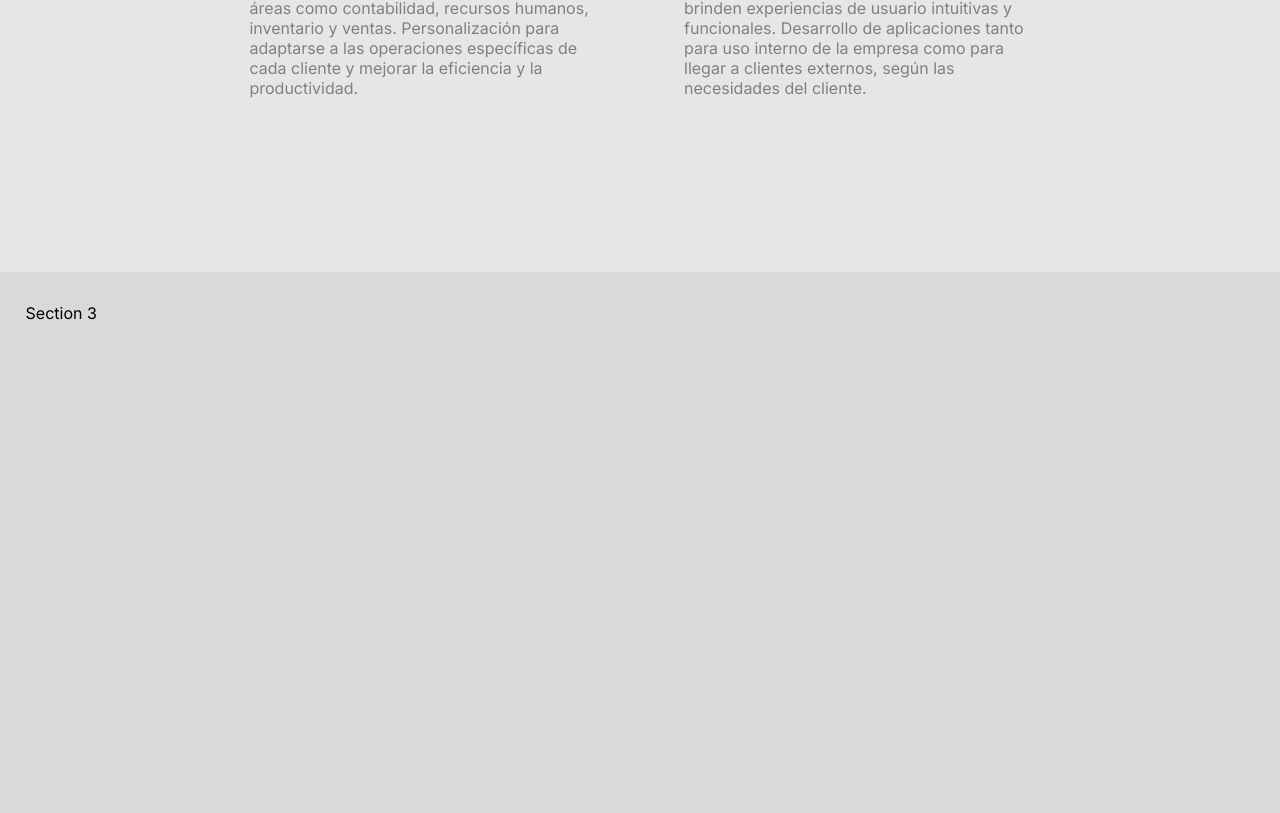
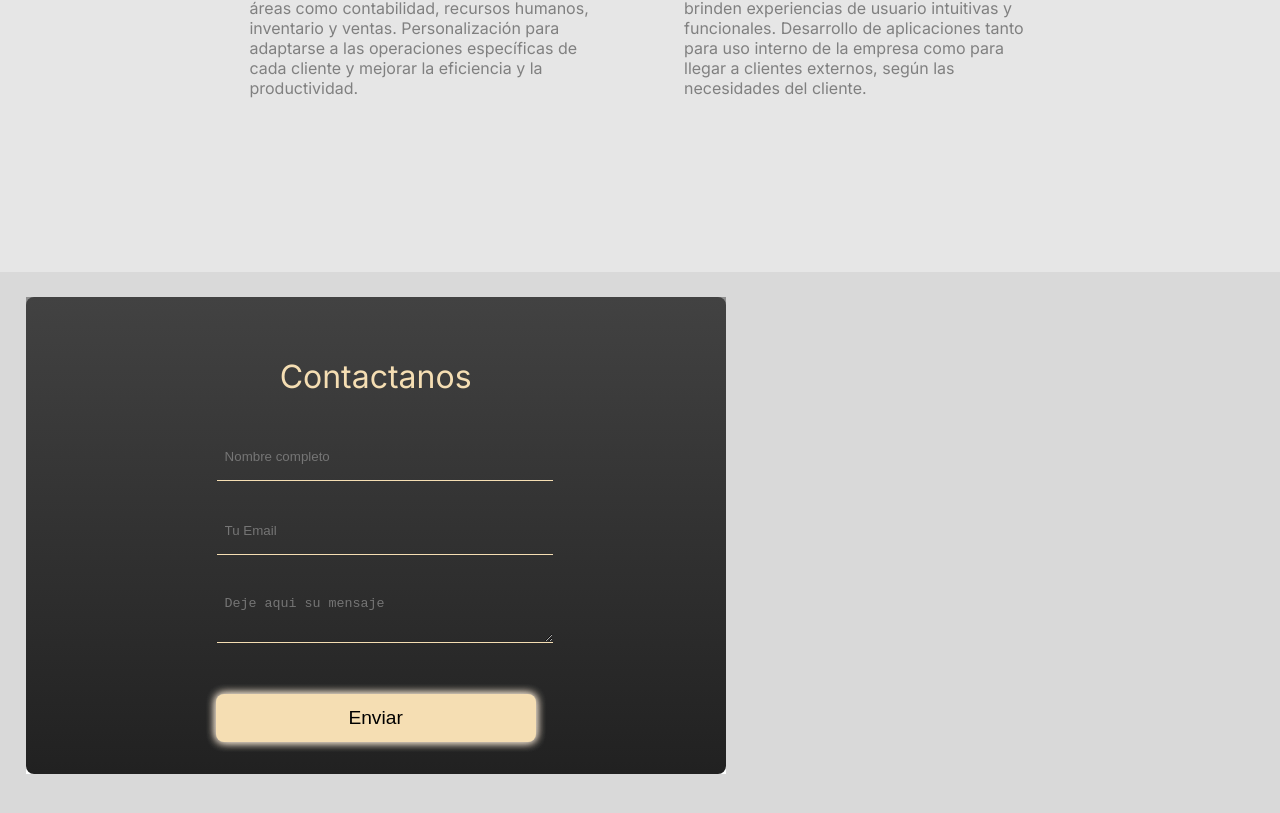
Before and after one commit to alejoborracci21/ALK-Software, a Next.js app: page / in a window 1280 px wide. Shown: the part 1882-2695 px from the top of the page. Built offline with nearby package versions, Linux system fonts and the light colour scheme.

Commit message:
se incorporo form a inicio

```diff
--- a/src/app/page.tsx
+++ b/src/app/page.tsx
@@ -1,3 +1,4 @@
+import { Form } from "./contact/components/form";
 import styles from "./pagestyles.module.css"
 
 export default function Landing() {
@@ -36,17 +37,17 @@ export default function Landing() {
             <div className={styles.service}>
               <h3 className={styles.h3}>Desarrollo de Sistemas de Gestión Empresarial (ERP)</h3>
               <p className={styles.p}>Diseño e implementación de sistemas de gestión empresarial completos que abarcan áreas como contabilidad, recursos humanos, inventario y ventas.
-Personalización para adaptarse a las operaciones específicas de cada cliente y mejorar la eficiencia y la productividad.</p>
+                Personalización para adaptarse a las operaciones específicas de cada cliente y mejorar la eficiencia y la productividad.</p>
             </div>
             <div className={styles.service}>
               <h3 className={styles.h3}>Desarrollo de Aplicaciones Móviles</h3>
               <p className={styles.p}>Creación de aplicaciones móviles personalizadas para iOS y Android que brinden experiencias de usuario intuitivas y funcionales.
-Desarrollo de aplicaciones tanto para uso interno de la empresa como para llegar a clientes externos, según las necesidades del cliente.</p>
+                Desarrollo de aplicaciones tanto para uso interno de la empresa como para llegar a clientes externos, según las necesidades del cliente.</p>
             </div>
           </div>
         </div>
         <div className={styles.page3}>
-          <p>Section 3</p>
+          <Form />
         </div>
       </div>
     </main>
```
Also changed, not shown: src/proyectos.json (added, +8 -0 lines).
